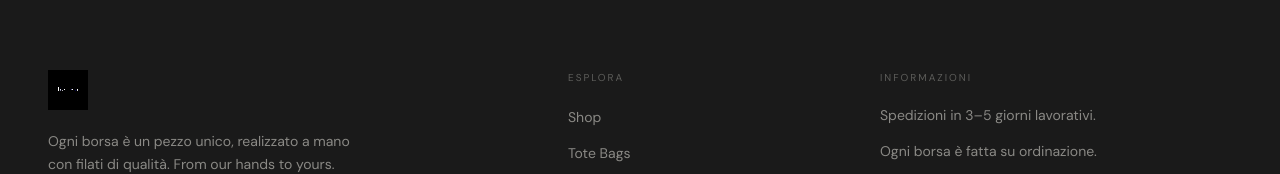
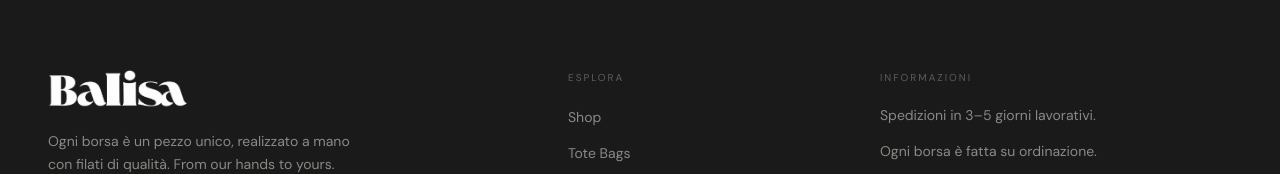
Before and after one commit to Ionni16/balisa, a Next.js app: page /admin in a window 1280 px wide. Shown: the part 938-1112 px from the top of the page. Built offline with nearby package versions, Linux system fonts and the light colour scheme; no server answers.

Commit message:
sistemato cose nuove

```diff
--- a/components/Footer.tsx
+++ b/components/Footer.tsx
@@ -9,7 +9,7 @@
           {/* Brand */}
           <div className="md:col-span-5">
             <Image
-              src="/logo_balisa.jpeg"
+              src="/logo_balisa_Senza.png"
               alt="Balisa"
               width={120}
               height={48}
--- a/components/Navbar.tsx
+++ b/components/Navbar.tsx
@@ -49,11 +49,11 @@
           {/* Logo */}
           <Link href="/" className="relative flex items-center">
             <Image
-              src="/logo_balisa.jpeg"
+              src="/logo_balisa_Senza.png"
               alt="Balisa"
-              width={100}
-              height={40}
-              className="h-8 lg:h-9 w-auto object-contain"
+              width={380}
+              height={160}
+              className="h-12 lg:h-16 w-auto object-contain"
               priority
             />
           </Link>
```
Also changed, not shown: public/logo_balisa_Senza.png (added), public/logo_balisa_Senza1.png (added).
